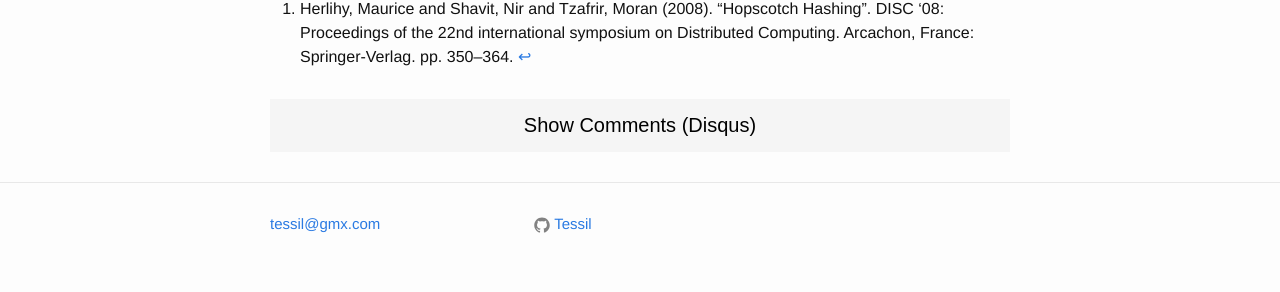
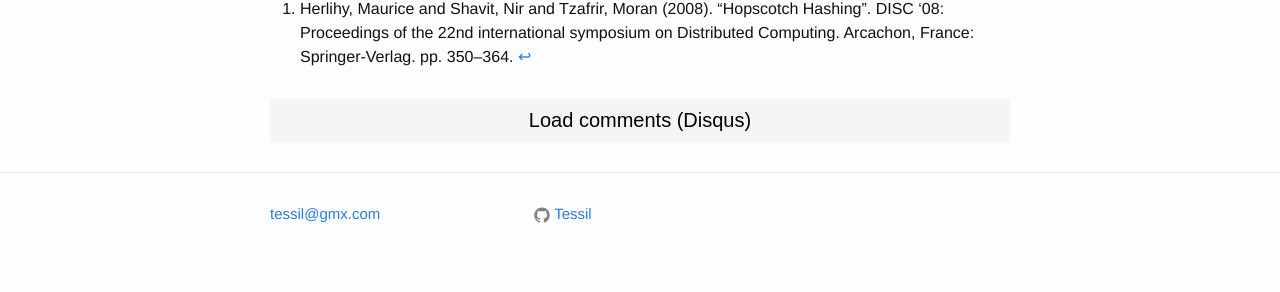
Before and after one commit to Tessil/tessil.github.io, a Jekyll site: the page built from _posts/2016-08-29-hopscotch-hashing.md, in a window 1280 px wide. Shown: the part 3984-4276 px from the top of the page. Built offline with Jekyll 4.4.1, drawn with Linux system fonts in a browser that asks for light colours.

Commit message:
Change 'Show Comments' button.

```diff
--- a/_includes/show-disqus.html
+++ b/_includes/show-disqus.html
@@ -1,6 +1,6 @@
 <!-- Load disqus comments on button click (Jekyll): https://esc.sh/blog/load-disqus-on-click/ -->
 <div class="show-comments">
-    <button id="show-comments-button" onclick="disqus();return false;">Show Comments (Disqus)</button>
+    <button id="show-comments-button" onclick="disqus();return false;">Load comments (Disqus)</button>
 </div>
 
 <div id="disqus_thread"></div>
--- a/_sass/_layout.scss
+++ b/_sass/_layout.scss
@@ -247,7 +247,7 @@
 #show-comments-button {
     background-color: #f5f5f5;
     border: none;
-    padding: 15px 32px;
+    padding: 10px;
     text-align: center;
     font-size: 20px;
     width: 100%;
```
